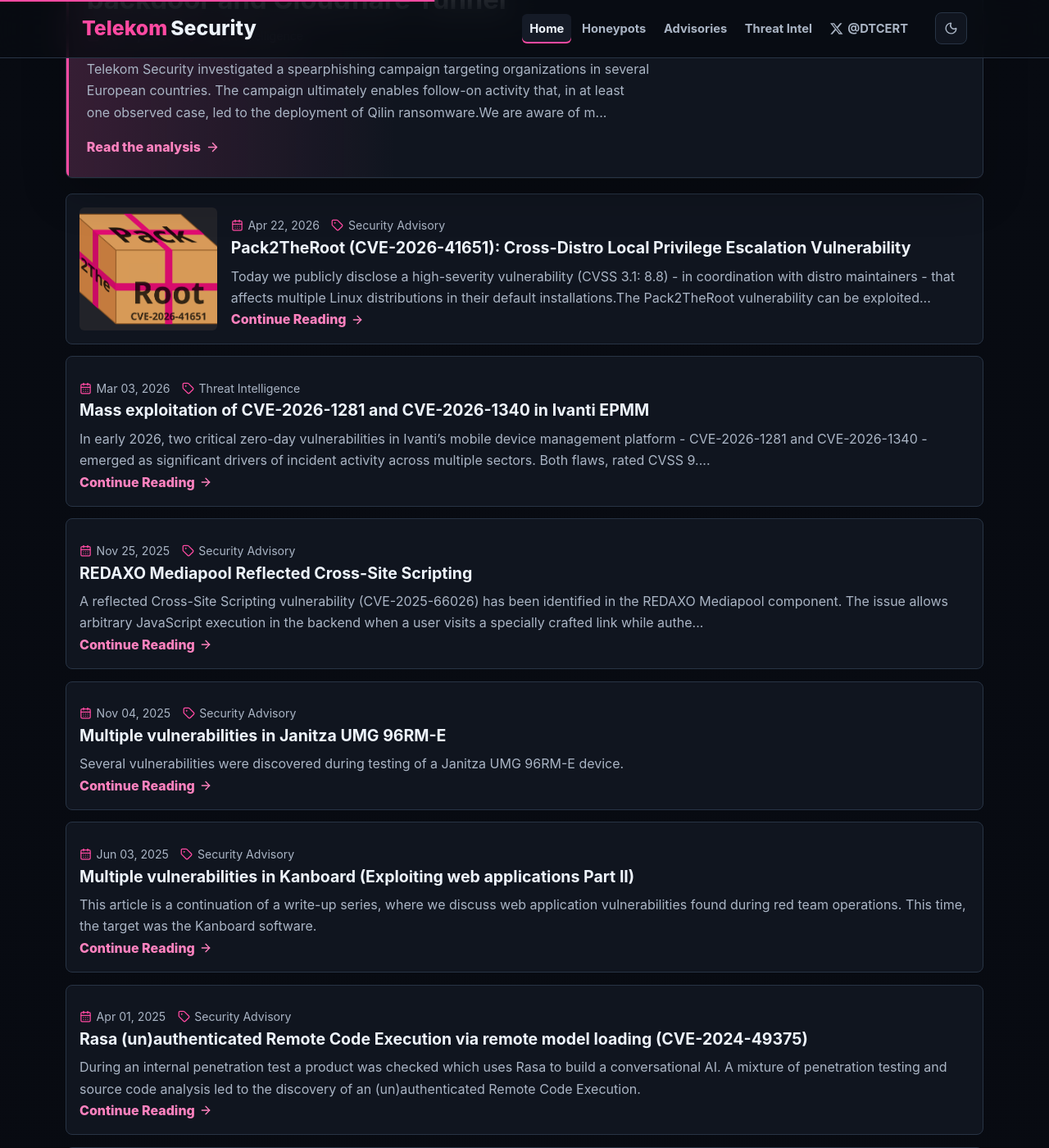
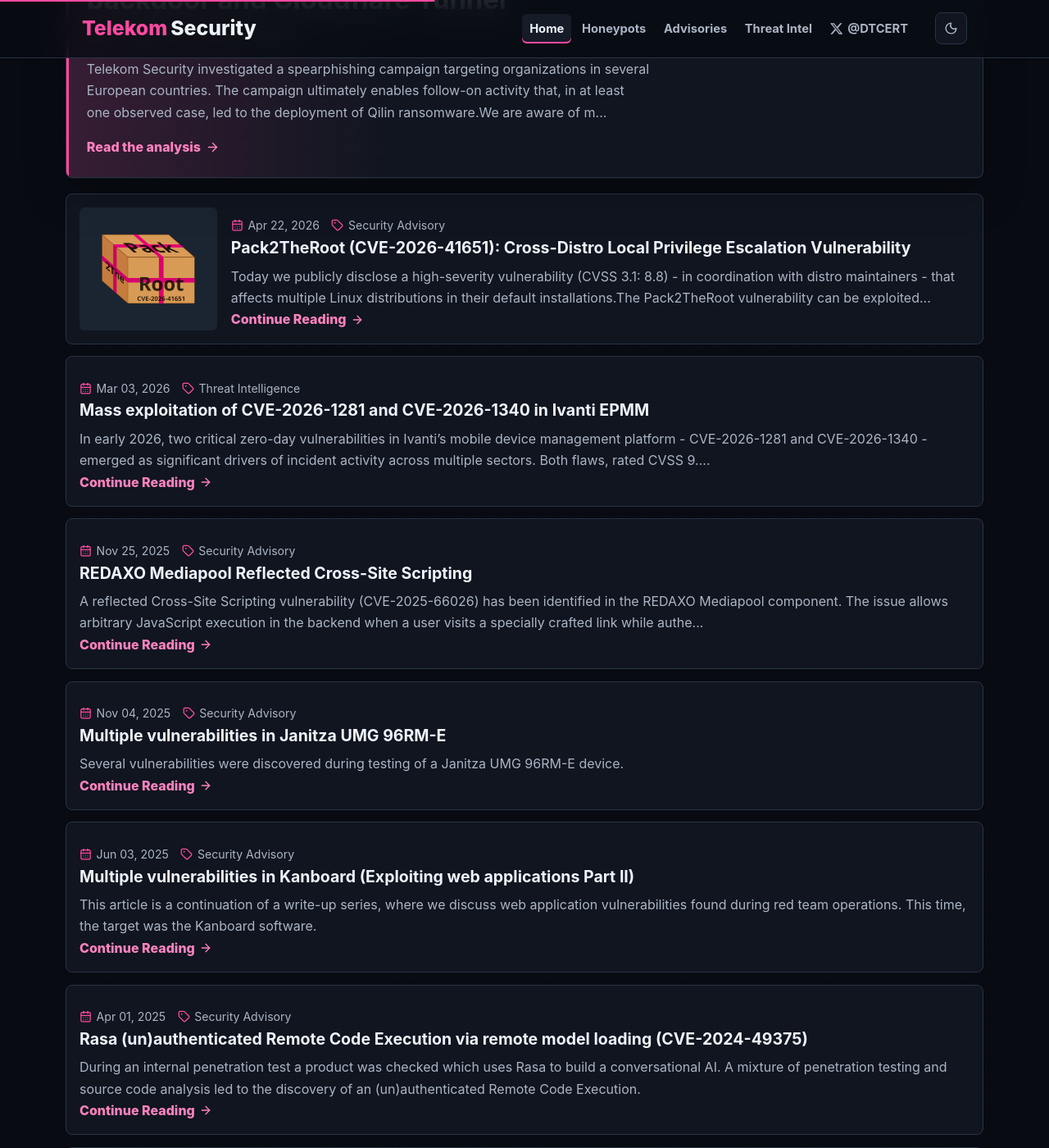
Before and after one commit to telekom-security/telekom-security.github.io, a Jekyll site: the page built from index.html, in a window 1280 px wide and 1400 px high, scrolled down 256 px. Shown: the whole window at 82% size. Built offline with Jekyll 4.4.1, drawn with Linux system fonts in a browser that asks for light colours; the list of posts is cut into pages by our own code.

Commit message:
Update image display style to use 'contain' for better responsiveness

```diff
--- a/_sass/custom.scss
+++ b/_sass/custom.scss
@@ -565,7 +565,7 @@
   width: 100%;
   height: 100%;
   min-height: 17rem;
-  object-fit: cover;
+  object-fit: contain;
 }
 
 .text-link {
@@ -632,7 +632,7 @@
 .post-card__image img {
   width: 100%;
   height: 100%;
-  object-fit: cover;
+  object-fit: contain;
 }
 
 .post-card__body {
```
Also changed, not shown: assets/images/Pack2TheRoot/Pack2TheRoot.png.
